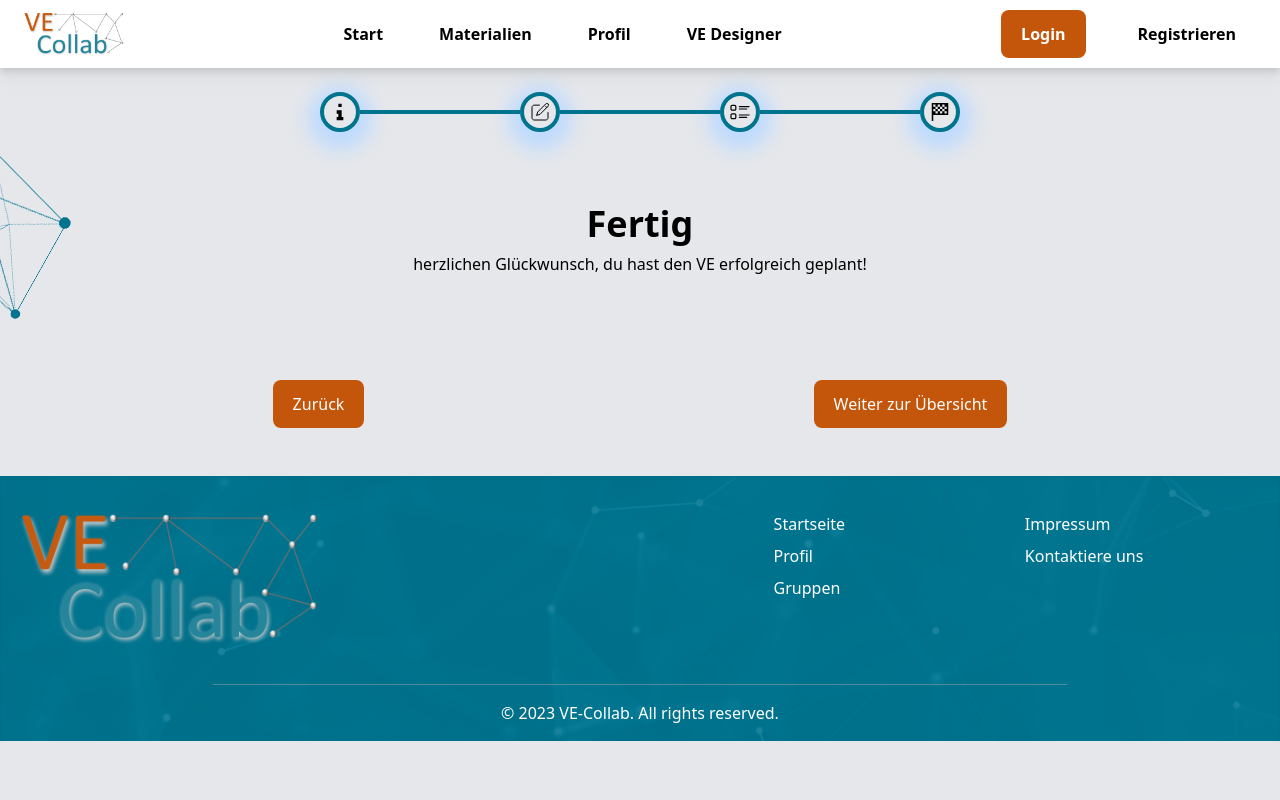
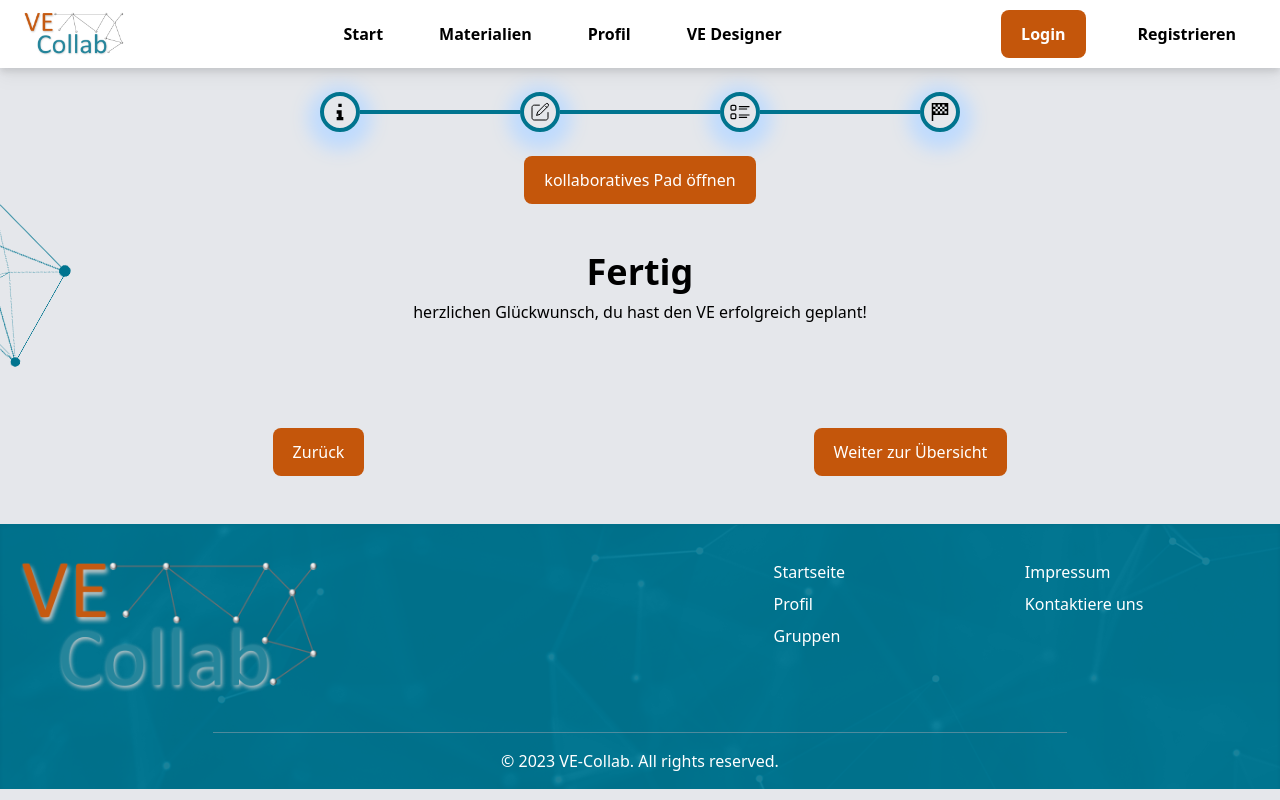
Before and after one commit to KMI-KPZ/ve-collab, a Next.js app in the folder frontend-vecollab/: page /startingWizard/finish in a window 1280 px wide. Built offline with nearby package versions, Linux system fonts and the light colour scheme; no server answers.

Commit message:
dockerize etherpad into application stack and add a link to open the pad into the planner

```diff
--- a/frontend-vecollab/src/components/StartingWizard/HeadProgressBarSection.tsx
+++ b/frontend-vecollab/src/components/StartingWizard/HeadProgressBarSection.tsx
@@ -90,8 +90,20 @@ export default function HeadProgressBarSection({ stage }: HeadProgressBar) {
     }
 
     return (
-        <nav className="flex w-full justify-center py-6">
-            {renderHeadProgressBar(headMenuProgressSteps)}
-        </nav>
+        <>
+            <nav className="flex w-full justify-center py-6">
+                {renderHeadProgressBar(headMenuProgressSteps)}
+            </nav>
+            <div className="flex justify-center">
+                <Link href={`/etherpad?padID=${router.query.plannerId}`} target="_blank">
+                    <button
+                        type="submit"
+                        className="items-end bg-ve-collab-orange text-white py-3 px-5 rounded-lg"
+                    >
+                        kollaboratives Pad öffnen
+                    </button>
+                </Link>
+            </div>
+        </>
     );
 }
--- a/frontend-vecollab/src/pages/etherpad.tsx
+++ b/frontend-vecollab/src/pages/etherpad.tsx
@@ -11,10 +11,9 @@ export default function Etherpad() {
         if (!router.isReady) {
             return;
         } else {
-            //createPad(router.query.padID as string);
             setPadID(router.query.padID as string);
         }
-    });
+    }, [router]);
 
     return (
         <>
@@ -29,8 +28,9 @@ export default function Etherpad() {
     );
 }
 
-export const getServerSideProps = (context: GetServerSidePropsContext) => {
-    createPad(context.query.padID as string);
+export const getServerSideProps = async (context: GetServerSidePropsContext) => {
+    const response = await createPad(context.query.padID as string);
+    console.log(response);
 
     return {
         props: {},
```
Also changed, not shown: 1 other file (tests, documents, lock files or other folders).
